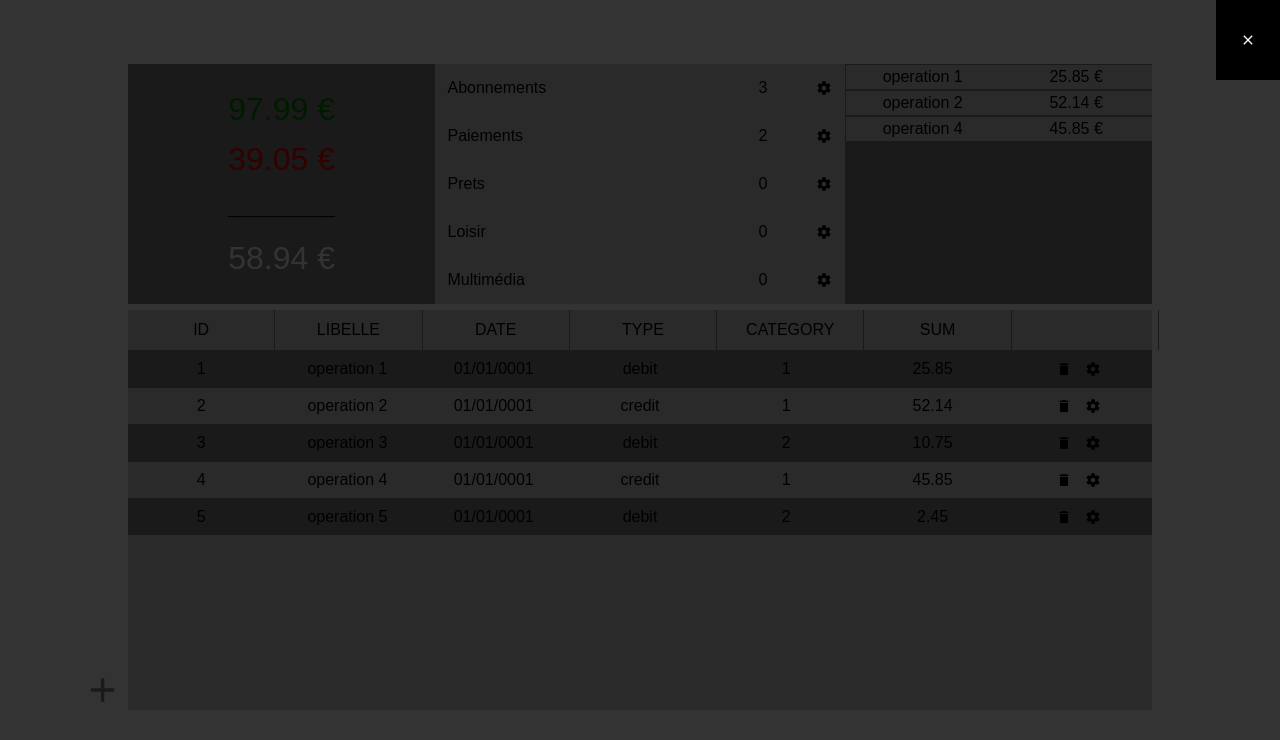
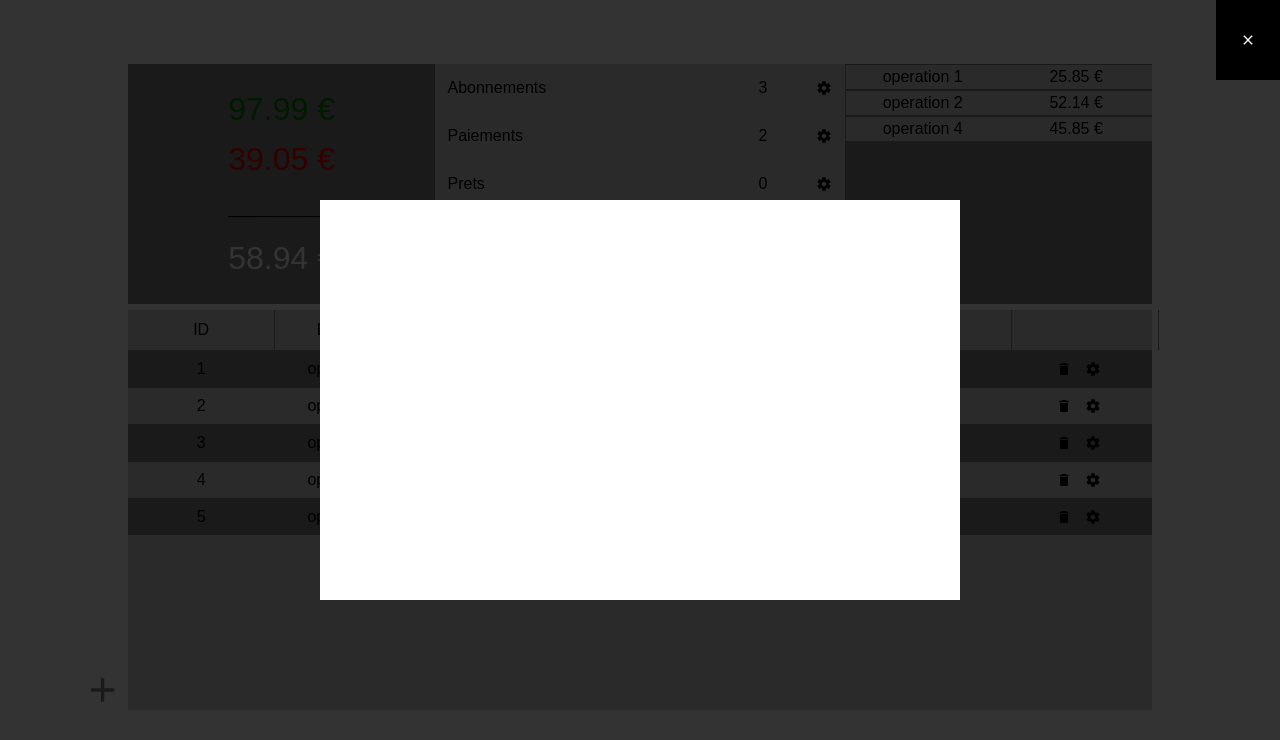
Before and after one commit to elielam/PERS-FINANCIAL, a React (Create React App) app: page / in a window 1280 px wide. Both pictures are taken after a click on the icon 824 px from the left and 88 px from the top of the page. Shown: the top 740 px of the page. Built offline with nearby package versions, Linux system fonts and the light colour scheme.

Commit message:
Add modal form design css

```diff
--- a/src/App.css
+++ b/src/App.css
@@ -325,6 +325,9 @@
     min-width: 100vw !important;
     width: 100vw !important;
     max-width: 100vw !important;
+    display: flex;
+    justify-content: center;
+    align-items: center;
     position: absolute;
     background-color: rgba(0, 0, 0, 0.8); }
     .App .modal-settings .modal-settings-close-btn {
@@ -343,3 +346,13 @@
       position: absolute;
       top: 0;
       right: 0; }
+    .App .modal-settings .modal-settings-content {
+      margin: 0;
+      padding: 0;
+      min-height: 50% !important;
+      height: 50% !important;
+      max-height: 50% !important;
+      min-width: 50% !important;
+      width: 50% !important;
+      max-width: 50% !important;
+      background: white; }
--- a/src/App.scss
+++ b/src/App.scss
@@ -454,6 +454,10 @@
     width: 100vw !important;
     max-width: 100vw !important;
 
+    display: flex;
+    justify-content: center;
+    align-items: center;
+
     position: absolute;
 
     background-color: rgba(0,0,0,0.8);
@@ -479,5 +483,20 @@
       top: 0;
       right: 0;
     }
+
+    .modal-settings-content {
+      margin: 0;
+      padding: 0;
+
+      min-height: 50% !important;
+      height: 50% !important;
+      max-height: 50% !important;
+
+      min-width: 50% !important;
+      width: 50% !important;
+      max-width: 50% !important;
+
+      background: white;
+    }
   }
 }
--- a/src/components/modalSettings/index.js
+++ b/src/components/modalSettings/index.js
@@ -11,6 +11,9 @@ export default class ModalSettings extends Component {
                         color={"white"}
                     />
                 </div>
+                <div className="modal-settings-content">
+
+                </div>
             </div>
         )
     }
```
